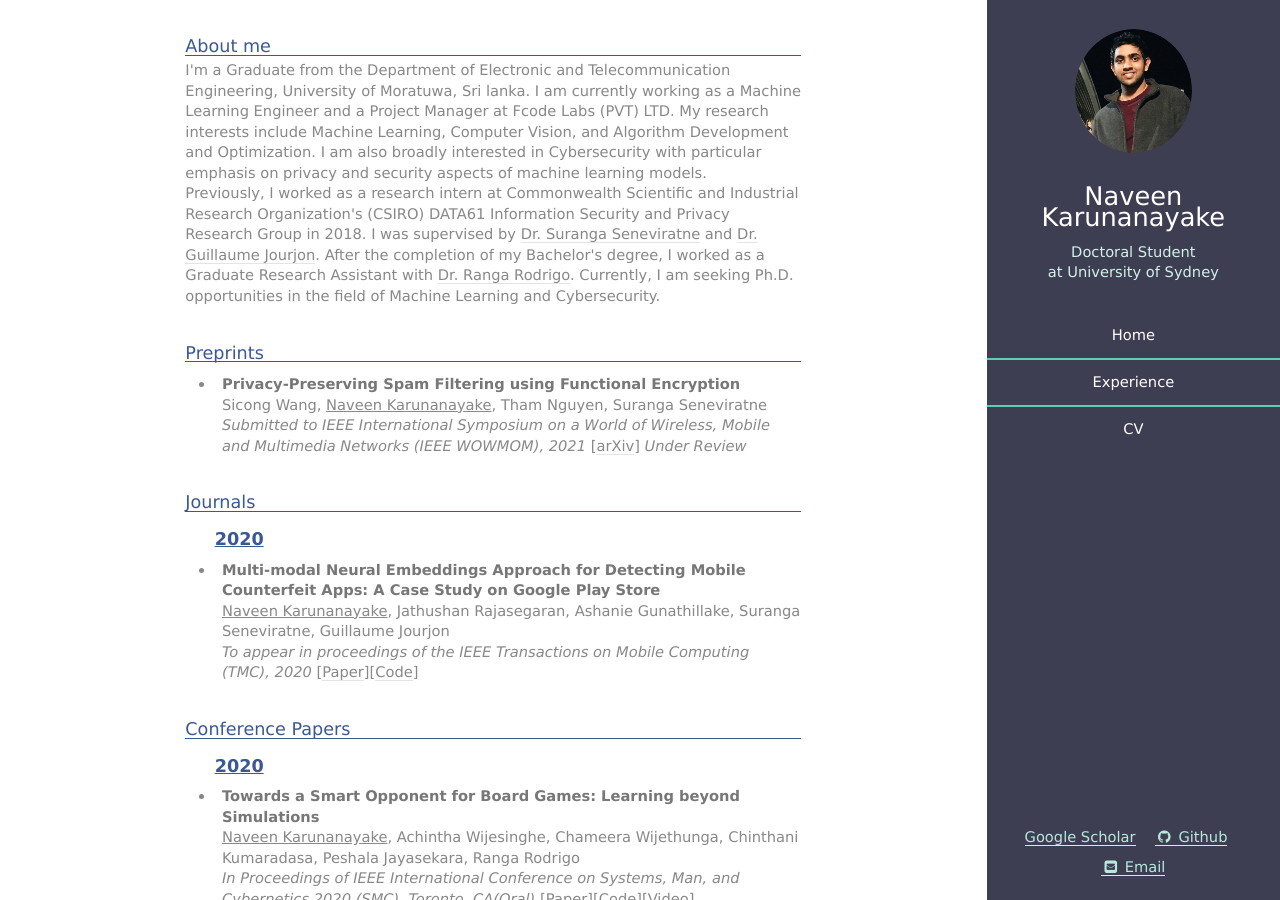
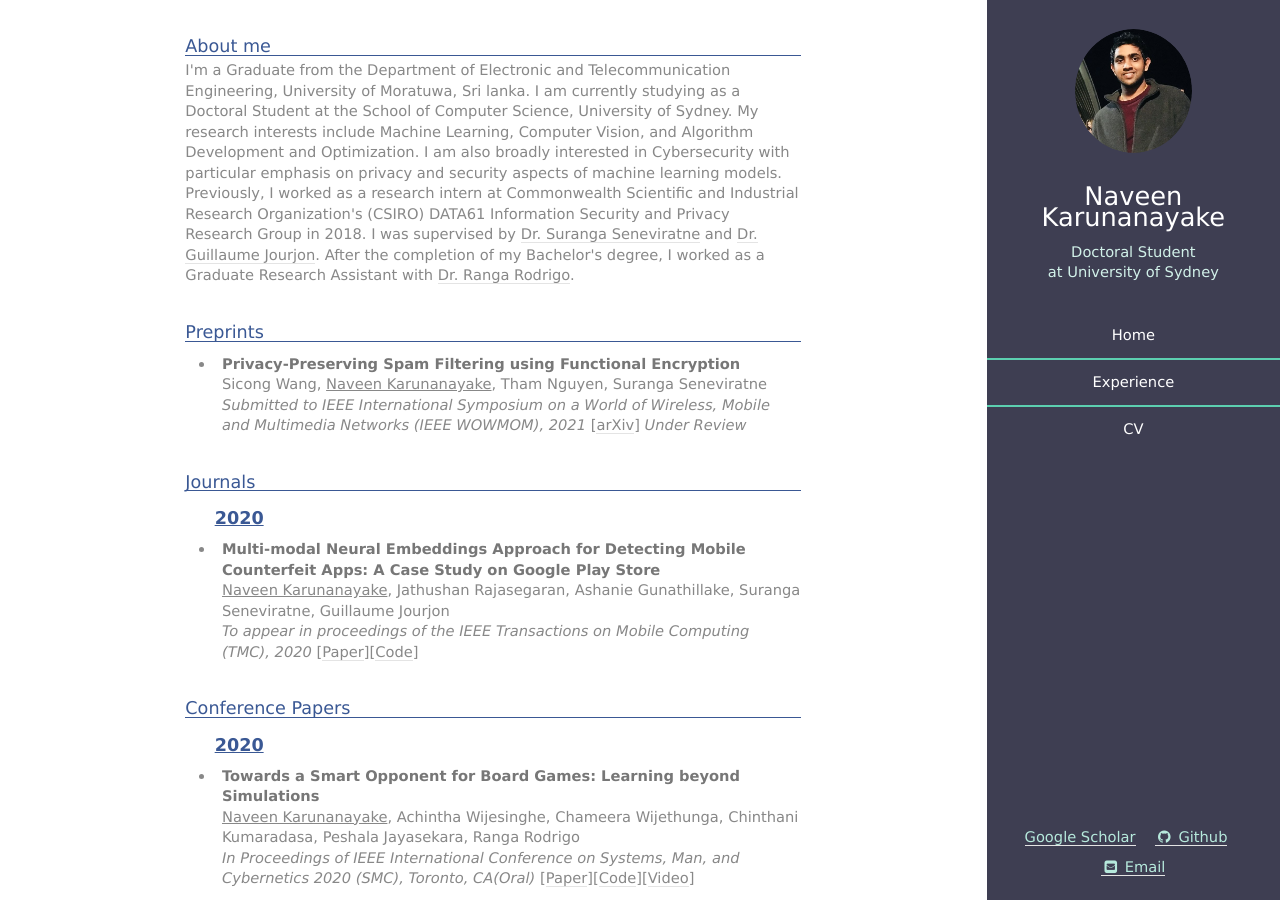
Before and after one commit to NaveenHK/NaveenHK.github.io, a Jekyll site: the page built from index.html, in a window 1280 px wide and 900 px high. Built offline with Jekyll 4.4.1, drawn with Linux system fonts in a browser that asks for light colours.

Commit message:
Update index.html
"About me" Updated

```diff
--- a/index.html
+++ b/index.html
@@ -21,14 +21,14 @@ ul {
 
 <div class="container">
     <h3>About me</h3>
-    <p>I'm a Graduate from the Department of Electronic and Telecommunication Engineering, University of Moratuwa, Sri lanka. I am currently working as a Machine Learning Engineer and a Project Manager at Fcode Labs (PVT) LTD.
+    <p>I'm a Graduate from the Department of Electronic and Telecommunication Engineering, University of Moratuwa, Sri lanka. I am currently studying as a Doctoral Student at the School of Computer Science, University of Sydney.
 	My research interests include Machine Learning, Computer Vision, and Algorithm Development and Optimization.
 	I am also broadly interested in Cybersecurity with particular emphasis on privacy and security aspects of machine learning models.  </br>
 
     Previously, I worked as a research intern at Commonwealth Scientific and Industrial Research Organization's (CSIRO) DATA61 Information Security and Privacy Research Group in 2018.
 	I was supervised by <a href='https://www.sydney.edu.au/engineering/about/our-people/academic-staff/suranga-seneviratne.html'>Dr. Suranga Seneviratne</a>
 	and <a href='http://guillaume.jourjon.name/'>Dr. Guillaume Jourjon</a>. After the completion of my Bachelor's degree, I worked as a Graduate Research Assistant with
-	<a href='http://ranga.staff.uom.lk/'>Dr. Ranga Rodrigo</a>. Currently, I am seeking Ph.D. opportunities in the field of Machine Learning and Cybersecurity.
+	<a href='http://ranga.staff.uom.lk/'>Dr. Ranga Rodrigo</a>.
 	</p>
 </div>
 
```
